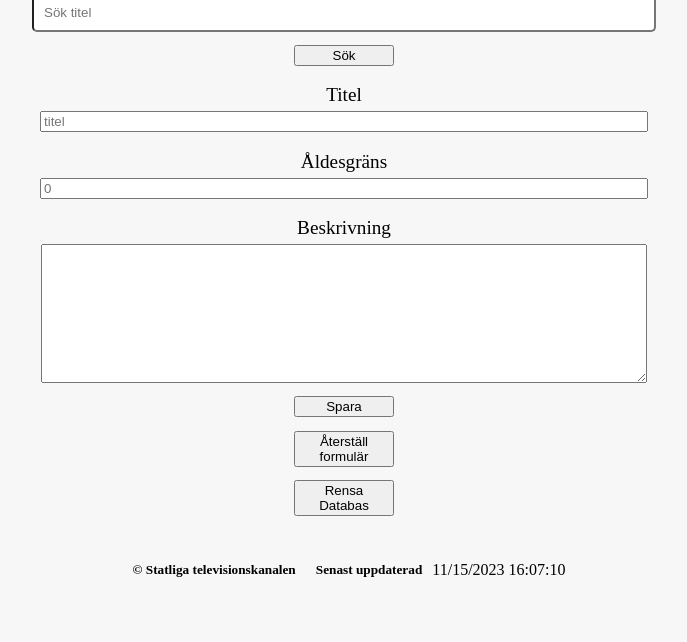
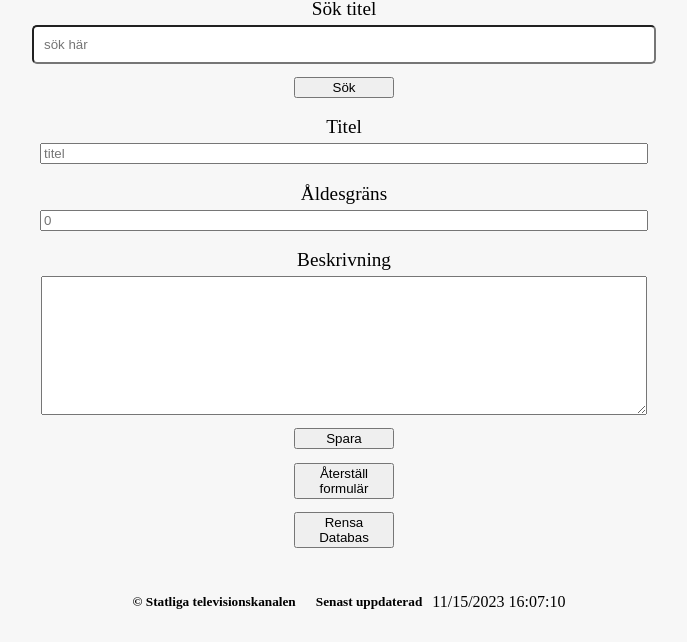
Before and after one commit to Laulajainen/Uppgift-Javascript-HTML, a plain HTML site: page index.html in a window 1280 px wide. Shown: the part 287-929 px from the top of the page, without its empty margins (296-983 px from the left). Before the commit the page ends 897 px from the top, so only its background shows below. Drawn offline with Linux system fonts and the light colour scheme.

Commit message:
added title for searchbar

```diff
--- a/index.html
+++ b/index.html
@@ -14,13 +14,14 @@
     </header>
 
     <main class="container">
+      <label for="searchbar">Sök titel</label>
       <input
         id="searchbar"
         autocomplete="off"
         onkeyup="search()"
         type="text"
         name="search"
-        placeholder="Sök titel" />
+        placeholder="sök här" />
 
       <div id="list"></div>
 
```
